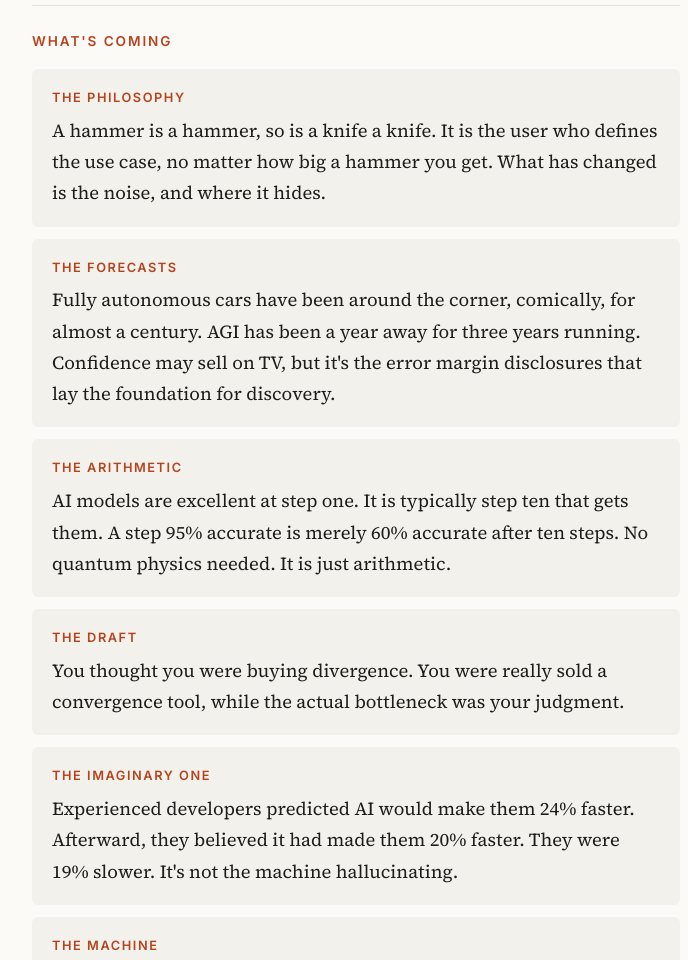
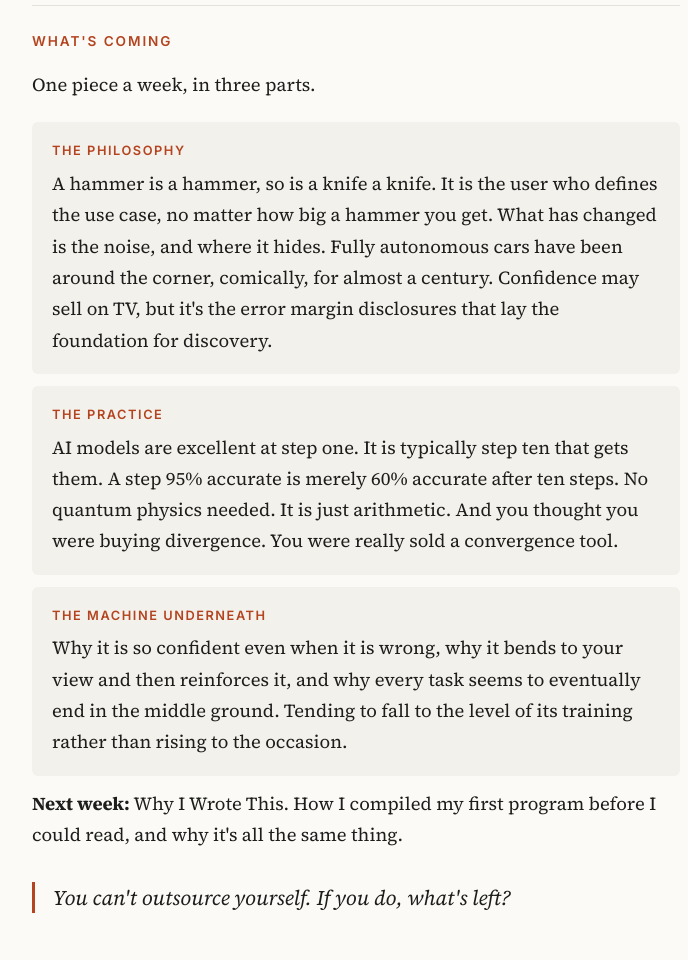
Before and after one commit to vashtec/aitheamplifier, a plain HTML site: page index.html in a window 1280 px wide. Shown: the part 960-1920 px from the top of the page, without its empty margins (284-972 px from the left). Drawn offline with Linux system fonts and the light colour scheme.

Commit message:
Add files via upload

```diff
--- a/index.html
+++ b/index.html
@@ -41,14 +41,13 @@
     <p>That is what this is about.</p>
 
     <h2>What's coming</h2>
+    <p>One piece a week, in three parts.</p>
     <ul class="coming">
-      <li><span class="label">The philosophy</span>A hammer is a hammer, so is a knife a knife. It is the user who defines the use case, no matter how big a hammer you get. What has changed is the noise, and where it hides.</li>
-      <li><span class="label">The forecasts</span>Fully autonomous cars have been around the corner, comically, for almost a century. AGI has been a year away for three years running. Confidence may sell on TV, but it's the error margin disclosures that lay the foundation for discovery.</li>
-      <li><span class="label">The arithmetic</span>AI models are excellent at step one. It is typically step ten that gets them. A step 95% accurate is merely 60% accurate after ten steps. No quantum physics needed. It is just arithmetic.</li>
-      <li><span class="label">The draft</span>You thought you were buying divergence. You were really sold a convergence tool, while the actual bottleneck was your judgment.</li>
-      <li><span class="label">The imaginary one</span>Experienced developers predicted AI would make them 24% faster. Afterward, they believed it had made them 20% faster. They were 19% slower. It's not the machine hallucinating.</li>
-      <li><span class="label">The machine</span>Why it is so confident even when it is wrong, why it bends to your view and then reinforces it, and why every task seems to eventually end in the middle ground. Tending to fall to the level of its training rather than rising to the occasion.</li>
+      <li><span class="label">The philosophy</span>A hammer is a hammer, so is a knife a knife. It is the user who defines the use case, no matter how big a hammer you get. What has changed is the noise, and where it hides. Fully autonomous cars have been around the corner, comically, for almost a century. Confidence may sell on TV, but it's the error margin disclosures that lay the foundation for discovery.</li>
+      <li><span class="label">The practice</span>AI models are excellent at step one. It is typically step ten that gets them. A step 95% accurate is merely 60% accurate after ten steps. No quantum physics needed. It is just arithmetic. And you thought you were buying divergence. You were really sold a convergence tool.</li>
+      <li><span class="label">The machine underneath</span>Why it is so confident even when it is wrong, why it bends to your view and then reinforces it, and why every task seems to eventually end in the middle ground. Tending to fall to the level of its training rather than rising to the occasion.</li>
     </ul>
+    <p><strong>Next week:</strong> Why I Wrote This. How I compiled my first program before I could read, and why it's all the same thing.</p>
 
     <p class="pull">You can't outsource yourself. If you do, what's left?</p>
 
```
